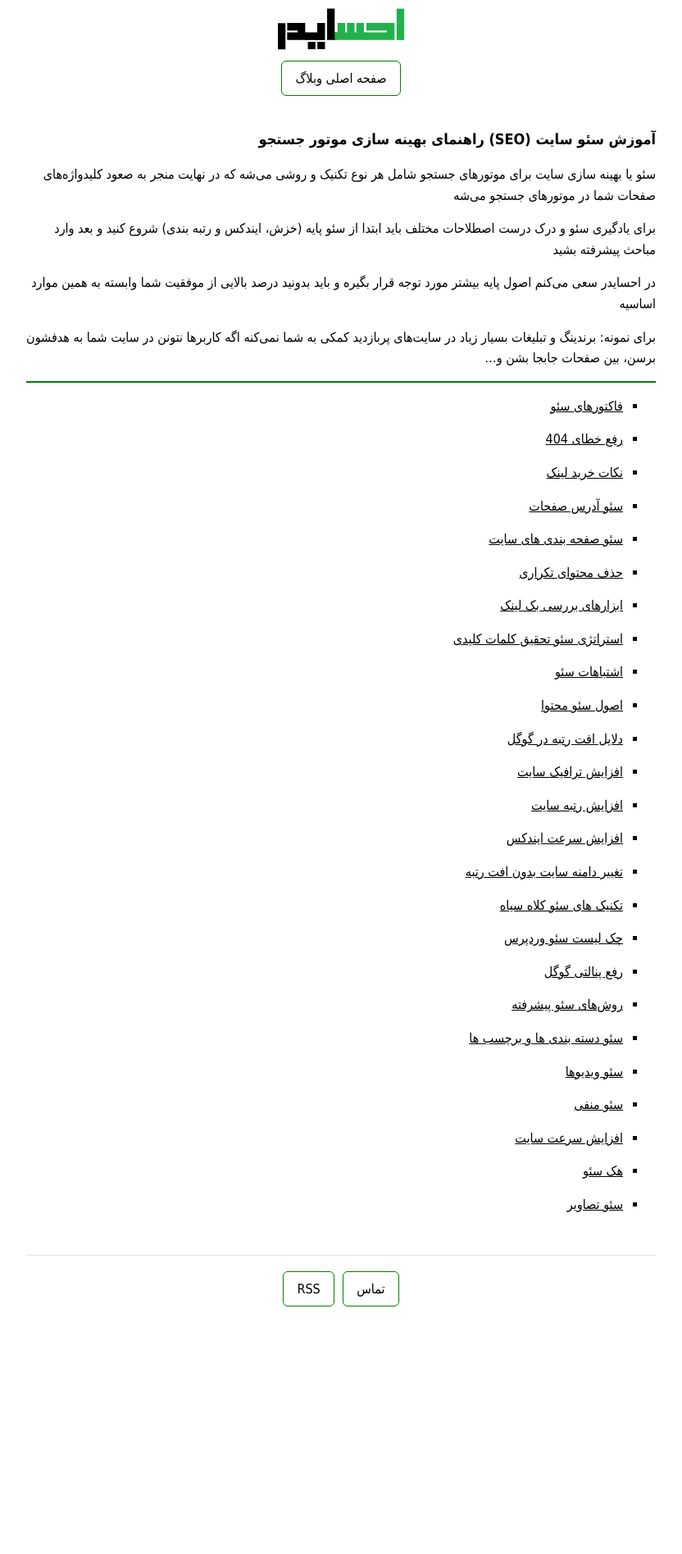
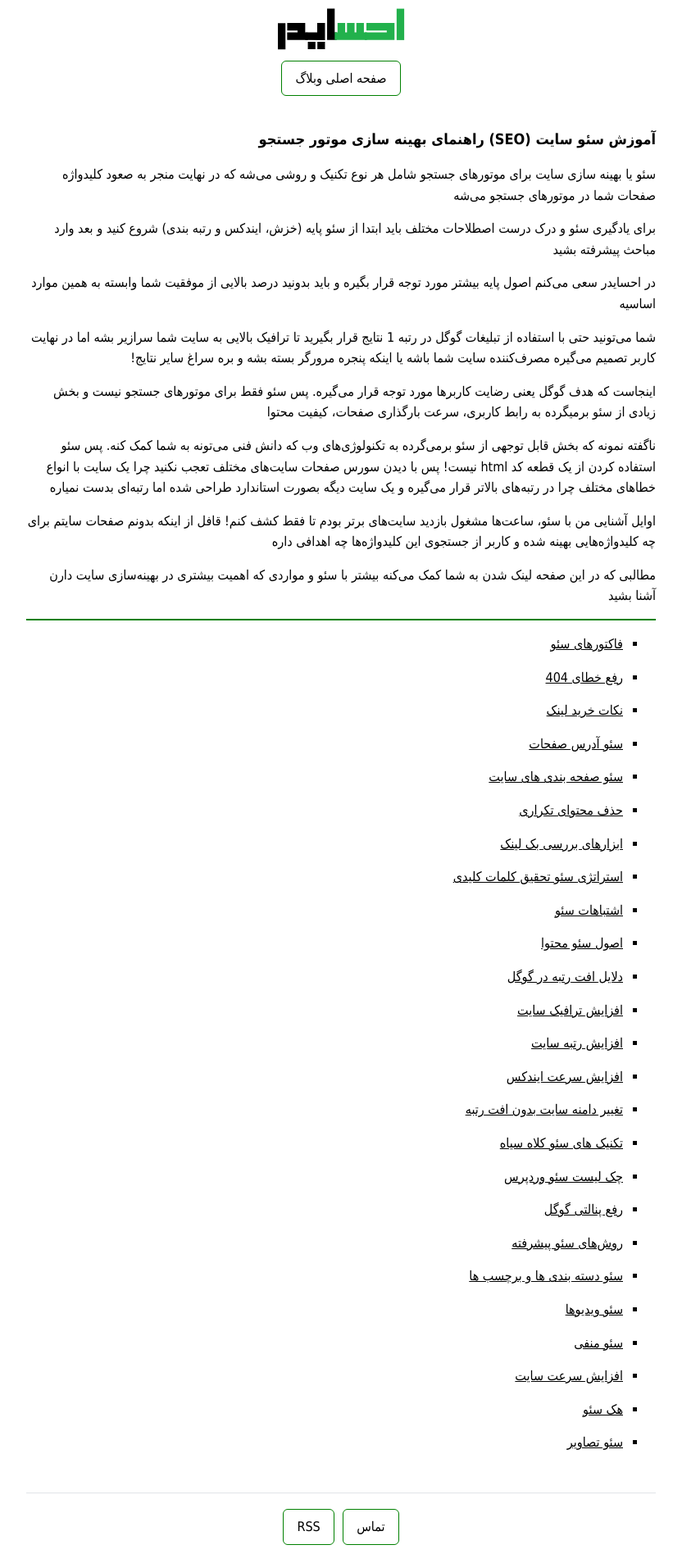
Before and after one commit to darkblog/darkblog.github.io, a Jekyll site: the page built from _posts/2020-1-11-seo.md, in a window 1280 px wide. Shown: the whole page at 82% size, without its empty margins (224-1056 px from the left). Built offline with Jekyll 4.4.1, drawn with Linux system fonts in a browser that asks for light colours; before the commit the page ends 1605 px from its top, so only the background shows below that.

Commit message:
Update 2020-1-11-seo.md

```diff
--- a/_posts/2020-1-11-seo.md
+++ b/_posts/2020-1-11-seo.md
@@ -3,13 +3,21 @@ layout: post
 title: آموزش سئو سایت (SEO) راهنمای بهینه سازی موتور جستجو
 ---
 
-سئو یا بهینه سازی سایت برای موتورهای جستجو شامل هر نوع تکنیک و روشی می‌شه که در نهایت منجر به صعود کلیدواژه‌های صفحات شما در موتورهای جستجو می‌شه
+سئو یا بهینه سازی سایت برای موتورهای جستجو شامل هر نوع تکنیک و روشی می‌شه که در نهایت منجر به صعود کلیدواژه‌ صفحات شما در موتورهای جستجو می‌شه
 
 برای یادگیری سئو و درک درست اصطلاحات مختلف باید ابتدا از سئو پایه (خزش، ایندکس و رتبه بندی) شروع کنید و بعد وارد مباحث پیشرفته بشید
 
 در احسایدر سعی می‌کنم اصول پایه بیشتر مورد توجه قرار بگیره و باید بدونید درصد بالایی از موفقیت شما وابسته به همین موارد اساسیه
 
-برای نمونه: برندینگ و تبلیغات بسیار زیاد در سایت‌های پربازدید کمکی به شما نمی‌کنه اگه کاربرها نتونن در سایت شما به هدفشون برسن، بین صفحات جابجا بشن و...
+شما می‌تونید حتی با استفاده از تبلیغات گوگل در رتبه 1 نتایج قرار بگیرید تا ترافیک بالایی به سایت شما سرازیر بشه اما در نهایت کاربر تصمیم می‌گیره مصرف‌کننده سایت شما باشه یا اینکه پنجره مرورگر بسته بشه و بره سراغ سایر نتایج!
+
+اینجاست که هدف گوگل یعنی رضایت کاربرها مورد توجه قرار می‌گیره. پس سئو فقط برای موتورهای جستجو نیست و بخش زیادی از سئو برمیگرده به رابط کاربری، سرعت بارگذاری صفحات، کیفیت محتوا
+
+ناگفته نمونه که بخش قابل توجهی از سئو برمی‌گرده به تکنولوژی‌های وب که دانش فنی می‌تونه به شما کمک کنه. پس سئو استفاده کردن از یک قطعه کد html نیست! پس با دیدن سورس صفحات سایت‌های مختلف تعجب نکنید چرا یک سایت با انواع خطاهای مختلف چرا در رتبه‌های بالاتر قرار می‌گیره و یک سایت دیگه بصورت استاندارد طراحی شده اما رتبه‌ای بدست نمیاره
+
+اوایل آشنایی من با سئو، ساعت‌ها مشغول بازدید سایت‌های برتر بودم تا فقط کشف کنم! قافل از اینکه بدونم صفحات سایتم برای چه کلیدواژه‌هایی بهینه شده و کاربر از جستجوی این کلیدواژه‌ها چه اهدافی داره
+
+مطالبی که در این صفحه لینک شدن به شما کمک می‌کنه بیشتر با سئو و مواردی که اهمیت بیشتری در بهینه‌سازی سایت دارن آشنا بشید
 
 ***
 
```
